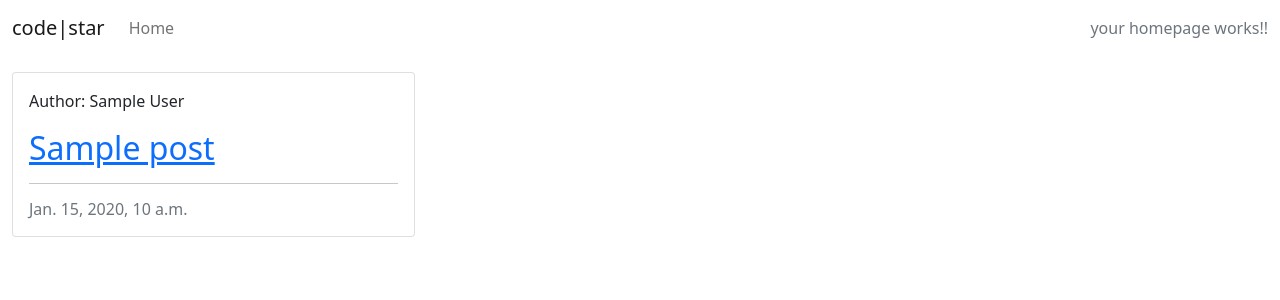
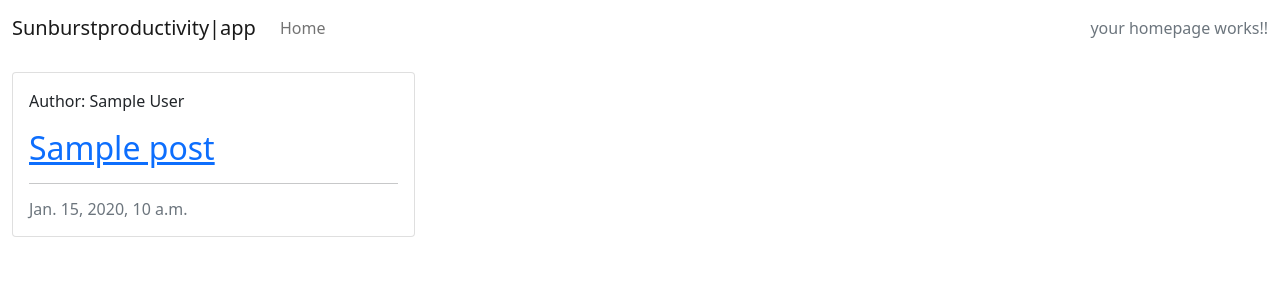
Before and after one commit to BeeBeeBethC/Portfolio-Project-4, a Django app: template todo_list/templates/index.html in a window 1280 px wide. Shown: the top 300 px of the page. Run offline with Django 4.2, Linux system fonts and the light colour scheme; the template is opened without the code that fills it: most values are stand-ins (such as "Sample title", 1, 10 or a date in 2020).

Commit message:
started custom html

```diff
--- a/todo_list/templates/base.html
+++ b/todo_list/templates/base.html
@@ -25,8 +25,8 @@
     <!-- Navigation -->
     <nav class="navbar navbar-expand-lg navbar-light bg-white">
         <div class="container-fluid">
-            <a class="navbar-brand" href="{% url 'home' %}"><span class="brand">c<span class="red-o">o</span>de<span
-                        class="thin">|star</span></span></a>
+            <a class="navbar-brand" href="{% url 'home' %}"><span class="brand">Sun<span class="red-o">burst</span>productivity<span
+                        class="thin">|app</span></span></a>
             <button class="navbar-toggler" type="button" data-bs-toggle="collapse" data-bs-target="#navbarText"
                 aria-controls="navbarText" aria-expanded="false" aria-label="Toggle navigation">
                 <span class="navbar-toggler-icon"></span>
```
